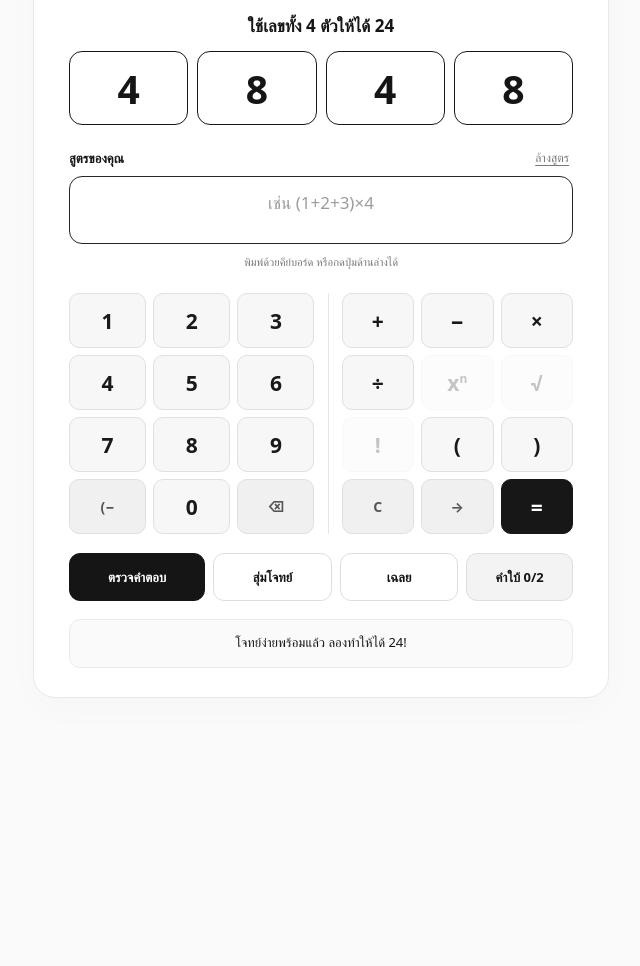
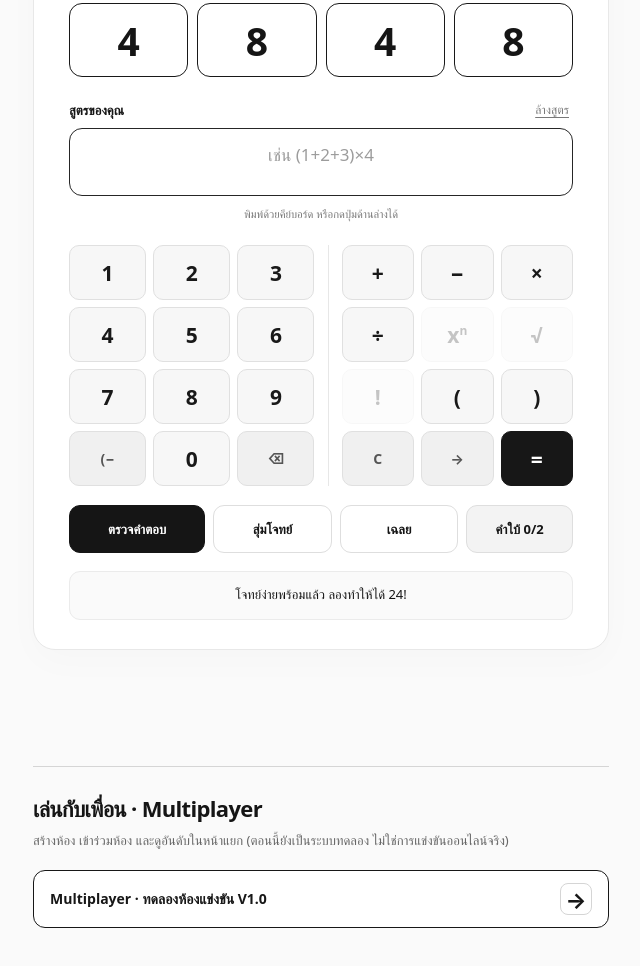
Before and after one commit to Kanison1111/math24-advanced, a plain HTML site: page index.html in a window 1280 px wide. Shown: the part 568-1534 px from the top of the page, without its empty margins (319-959 px from the left). Before the commit the page ends 1308 px from the top, so only its background shows below. Drawn offline with Linux system fonts and the light colour scheme.

Commit message:
Move multiplayer entry below single-player game into a separate section

```diff
--- a/index.html
+++ b/index.html
@@ -102,9 +102,17 @@
     .solution-math { font-size: 17px; font-weight: 700; display: inline-block; padding-left: 3px; }
     .rules { max-width: 600px; margin: 17px auto 0; text-align: center;
       font-size: 12px; line-height: 1.7; color: #777; }
-    /* ลิงก์เข้าสู่หน้า Multiplayer: มองเห็นชัดและกดสะดวกบนมือถือ */
+    /* โซนเล่นคนเดียวอยู่ด้านบน โซน Multiplayer แยกไว้ด้านล่าง */
+    .singleplayer-label { margin: 0 0 12px; color: #555;
+      font-size: 13px; font-weight: 750; letter-spacing: .015em; }
+    .multiplayer-zone { margin-top: clamp(76px, 12vw, 116px); padding-top: 26px;
+      border-top: 1px solid #d5d5d5; }
+    .multiplayer-zone h2 { margin: 0 0 7px; font-size: 22px;
+      font-weight: 800; letter-spacing: -.03em; }
+    .multiplayer-zone p { margin: 0; color: #666;
+      font-size: 13px; line-height: 1.65; }
     .multiplayer-cta { display: flex; align-items: center; justify-content: space-between;
-      gap: 14px; width: 100%; min-height: 52px; margin: 0 auto 20px;
+      gap: 14px; width: 100%; min-height: 52px; margin: 18px 0 0;
       padding: 12px 16px; border: 1.5px solid #171717; border-radius: 12px;
       color: #171717; background: #fff; font-size: 14px; font-weight: 750;
       line-height: 1.5; text-decoration: none; }
@@ -253,10 +261,7 @@
     </div>
     <p>เกมคณิตศาสตร์ 24 สำหรับมัธยมปลาย</p>
   </header>
-  <a class="multiplayer-cta" href="./multiplayer.html">
-    <span>Multiplayer · ทดลองห้องแข่งขัน V1.0</span>
-    <span class="multiplayer-cta-arrow" aria-hidden="true">→</span>
-  </a>
+  <h2 class="singleplayer-label">เล่นคนเดียว · ฝึกซ้อมและแข่งขัน 10 ข้อ</h2>
   <section class="game" aria-label="เกมคณิตศาสตร์ 24">
     <div class="settings-row">
       <div class="setting">
@@ -363,6 +368,14 @@
       <button type="button" class="action hint-action" id="hint-button" aria-label="ขอคำใบ้">คำใบ้</button>
     </div>
     <p id="message" aria-live="polite">พร้อมเล่นแล้ว!</p>
+  </section>
+  <section class="multiplayer-zone" aria-labelledby="multiplayer-zone-title">
+    <h2 id="multiplayer-zone-title">เล่นกับเพื่อน · Multiplayer</h2>
+    <p>สร้างห้อง เข้าร่วมห้อง และดูอันดับในหน้าแยก (ตอนนี้ยังเป็นระบบทดลอง ไม่ใช่การแข่งขันออนไลน์จริง)</p>
+    <a class="multiplayer-cta" href="./multiplayer.html">
+      <span>Multiplayer · ทดลองห้องแข่งขัน V1.0</span>
+      <span class="multiplayer-cta-arrow" aria-hidden="true">→</span>
+    </a>
   </section>
 </main>
 
```
